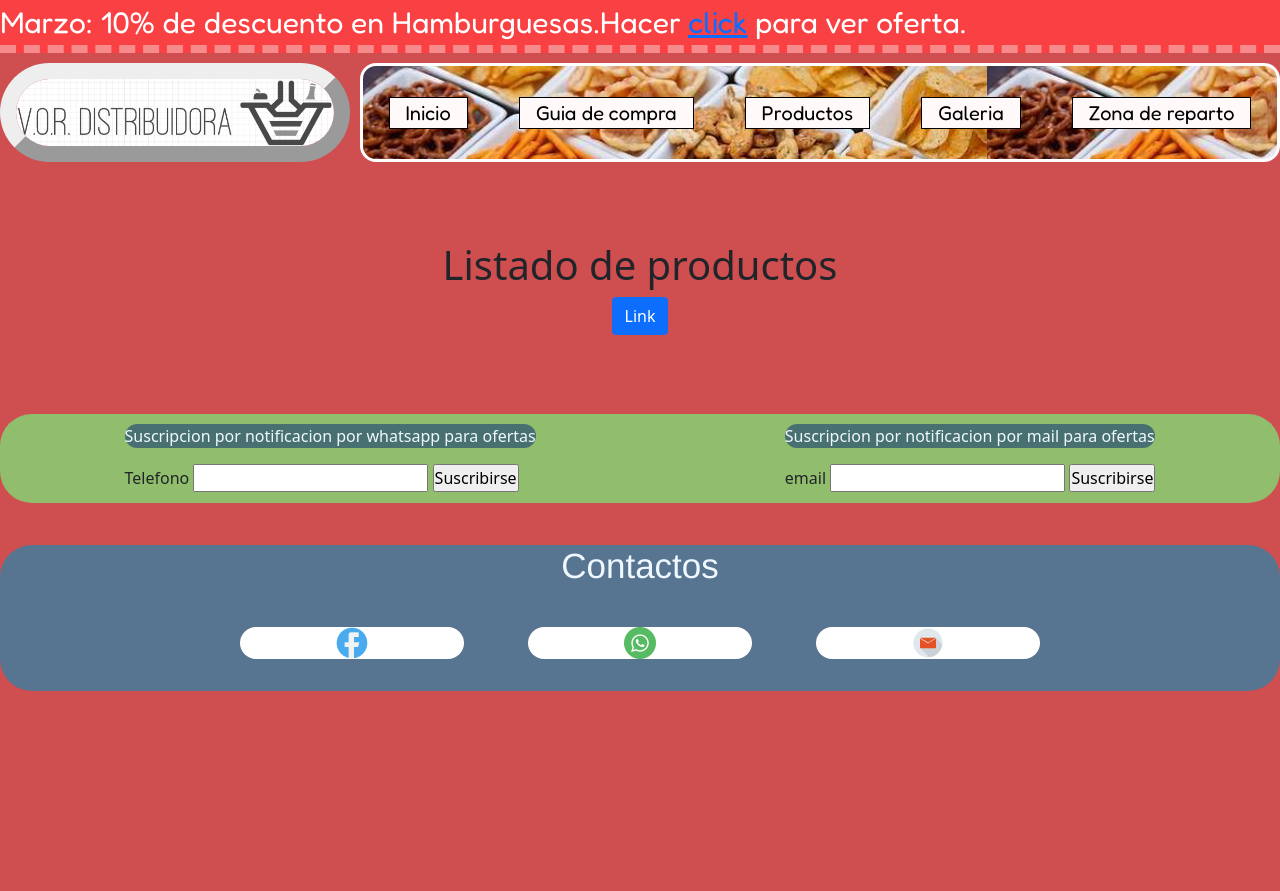
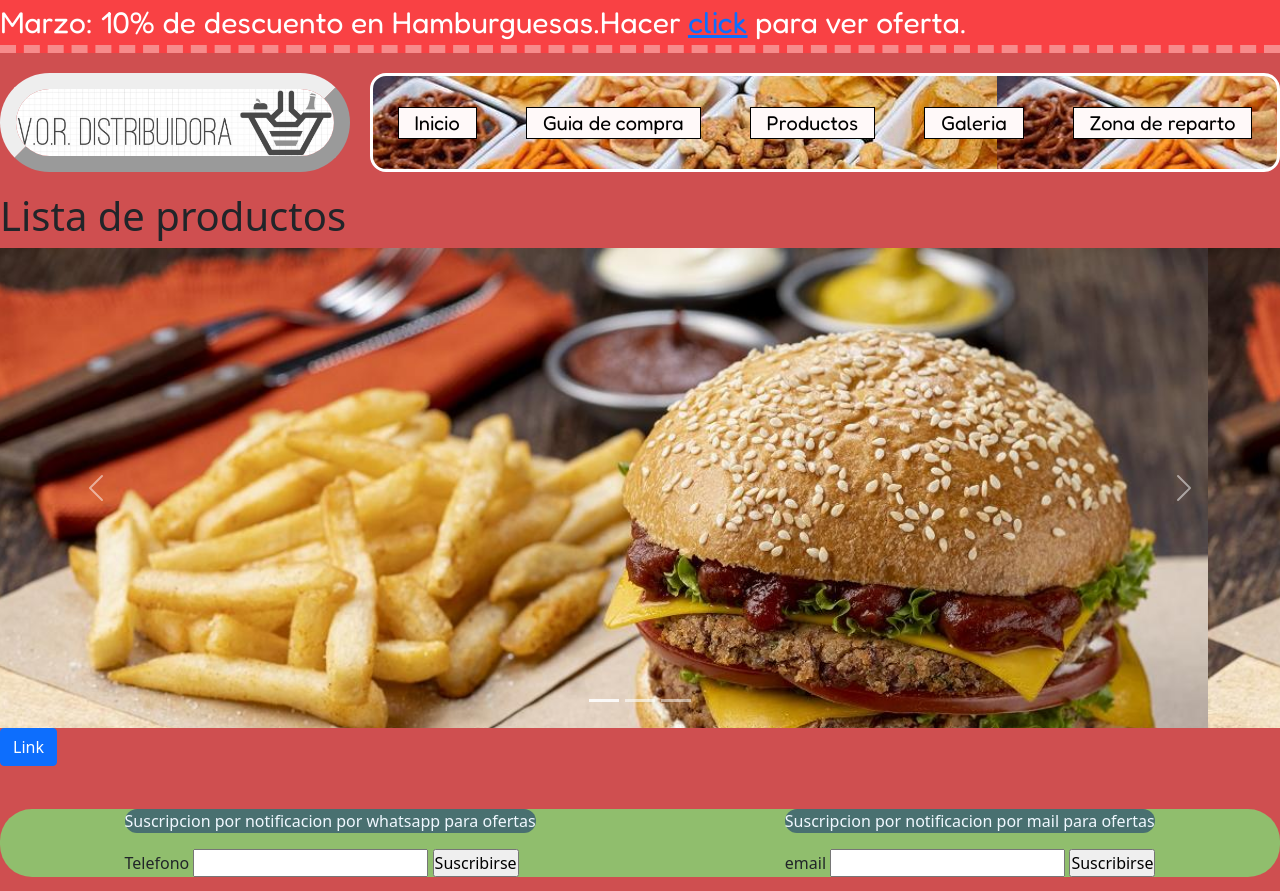
Before and after one commit to davidrossetti/PaginaEncargoSnack, a website: page secciones/productos.html in a window 1280 px wide. Shown: the top 891 px of the page. Before the commit the page ends 800 px from the top, so only its background shows below. Drawn offline with nearby package versions, Linux system fonts and the light colour scheme.

Commit message:
Se actualizaron paginas de reparto y productos

```diff
--- a/secciones/productos.html
+++ b/secciones/productos.html
@@ -6,22 +6,28 @@
     <meta http-equiv="X-UA-Compatible" content="IE=edge">
     <meta name="viewport" content="width=device-width, initial-scale=1.0">
     <meta name="description" content="Lista de alimentos a la venta.">
-    <meta name="keywords" content="Gaseosa,barato,cantidad,mayorista,snacks,hamburguesas,patys,salchichas,panchos,combo">
+    <meta name="keywords"
+        content="Gaseosa,barato,cantidad,mayorista,snacks,hamburguesas,patys,salchichas,panchos,combo">
     <link rel="shortcut icon" href="../multimedia/icono-camion.png" type="image/x-icon">
-    <link href="https://cdn.jsdelivr.net/npm/bootstrap@5.1.3/dist/css/bootstrap.min.css" rel="stylesheet" integrity="sha384-1BmE4kWBq78iYhFldvKuhfTAU6auU8tT94WrHftjDbrCEXSU1oBoqyl2QvZ6jIW3" crossorigin="anonymous">
+    <link href="https://cdn.jsdelivr.net/npm/bootstrap@5.1.3/dist/css/bootstrap.min.css" rel="stylesheet"
+        integrity="sha384-1BmE4kWBq78iYhFldvKuhfTAU6auU8tT94WrHftjDbrCEXSU1oBoqyl2QvZ6jIW3" crossorigin="anonymous">
     <!--Letra tipografica google-->
     <link rel="preconnect" href="https://fonts.googleapis.com">
     <link rel="preconnect" href="https://fonts.gstatic.com" crossorigin>
     <link href="https://fonts.googleapis.com/css2?family=Fredoka:wght@400;500&display=swap" rel="stylesheet">
     <link rel="stylesheet" href="../estilos/style.css">
-    <title>Distribuidora V.O.R.</title></head>
+    <title>Distribuidora V.O.R.</title>
+</head>
 </head>
 <!--Se asigna un grid a esta pagina HTML-->
+
 <body id="gridAreaProductos">
     <!--BOOTSTRAP:mensaje de alarma de notificacion superior-->
     <header class="alerta">
         <div>
-        Marzo: 10% de descuento en Hamburguesas.Hacer <a href="https://docs.google.com/spreadsheets/d/e/2PACX-1vT8EEeKnCbHd2Uk0k5uLScR05UbTyJ_SlBejPyH_Aoqzaq_wy10aAsOm23xyq2G7E-d-m-pDpA7BfFc/pub?output=xlsx">click</a> para ver oferta.
+            Marzo: 10% de descuento en Hamburguesas.Hacer <a
+                href="https://docs.google.com/spreadsheets/d/e/2PACX-1vT8EEeKnCbHd2Uk0k5uLScR05UbTyJ_SlBejPyH_Aoqzaq_wy10aAsOm23xyq2G7E-d-m-pDpA7BfFc/pub?output=xlsx">click</a>
+            para ver oferta.
         </div>
     </header>
 
@@ -52,15 +58,56 @@
     </nav>
 
     <!--titulo y enlace de para ver un excell con los productos disponibles-->
-    <section class="listaProductos">
-    <h1 class="tituloCentral">Listado de productos</h1>
     <!--BOOTSTRAP:boton de descarga de catalogo-->
-    <a class="btn btn-primary" href="https://docs.google.com/spreadsheets/d/e/2PACX-1vT8EEeKnCbHd2Uk0k5uLScR05UbTyJ_SlBejPyH_Aoqzaq_wy10aAsOm23xyq2G7E-d-m-pDpA7BfFc/pub?output=xlsx" role="button">Link</a>
+    <section class="principal">
+        <h1 id="tituloProductos">Lista de productos</h1>
+
+
+        <div id="carouselExampleIndicators" class="carousel slide" data-bs-ride="carousel">
+
+            <div class="carousel-indicators">
+                <button type="button" data-bs-target="#carouselExampleIndicators" data-bs-slide-to="0" class="active"
+                    aria-current="true" aria-label="Slide 1"></button>
+                <button type="button" data-bs-target="#carouselExampleIndicators" data-bs-slide-to="1"
+                    aria-label="Slide 2"></button>
+                <button type="button" data-bs-target="#carouselExampleIndicators" data-bs-slide-to="2"
+                    aria-label="Slide 3"></button>
+            </div>
+            <div class="carousel-inner">
+                <div class="carousel-item active">
+                    <img src="../multimedia/productosHamburgesa.jpg" class="d-block w-100" alt="...">
+                </div>
+                <div class="carousel-item">
+                    <img src="../multimedia/productosHamburgesa.jpg" class="d-block w-100" alt="...">
+                </div>
+                <div class="carousel-item">
+                    <img src="../multimedia/productosHamburgesa.JPG" class="d-block w-100" alt="...">
+                </div>
+            </div>
+            <button class="carousel-control-prev" type="button" data-bs-target="#carouselExampleIndicators"
+                data-bs-slide="prev">
+                <span class="carousel-control-prev-icon" aria-hidden="true"></span>
+                <span class="visually-hidden">Previous</span>
+            </button>
+            <button class="carousel-control-next" type="button" data-bs-target="#carouselExampleIndicators"
+                data-bs-slide="next">
+                <span class="carousel-control-next-icon" aria-hidden="true"></span>
+                <span class="visually-hidden">Next</span>
+            </button>
+        </div>
+
+        <a class="btn btn-primary"
+        href="https://docs.google.com/spreadsheets/d/e/2PACX-1vT8EEeKnCbHd2Uk0k5uLScR05UbTyJ_SlBejPyH_Aoqzaq_wy10aAsOm23xyq2G7E-d-m-pDpA7BfFc/pub?output=xlsx"
+        role="button">Link</a>
+
 
 
 
 
     </section>
+
+
+
 
     <!--Formularios de inscripcion-->
       <section class="casillasSus">
--- a/style/_htmlProductos.scss
+++ b/style/_htmlProductos.scss
@@ -7,16 +7,40 @@
     grid-template-areas:
         "notificacion notificacion notificacion notificacion"
         "logo navegacion  navegacion navegacion"
-        "lista lista  lista lista"
-       "casillasSus casillasSus casillasSus  casillasSus"
+        "tituloProductos tituloProductos tituloProductos tituloProductos"
+      "casillasSus casillasSus casillasSus  casillasSus"
         "contacto contacto contacto contacto";
-    grid-template-columns: 1fr 1fr 1.8fr 0.3fr;
+    grid-template-columns: 2fr 2fr 2fr 1fr;
     /*Configura tamaño columnas*/
-    grid-template-rows:  0.2fr 0.2fr 1.3fr 0.5fr 1fr;
+    grid-template-rows:  0.1fr 0.1fr 6fr 0.01fr;
     /*Configura tamaño filas*/
-    gap: 10px 10px;
+    gap: 20px 20px;
     /*Configura tamaño margenes*/
 }
+
+
+.principal{
+    grid-area: tituloProductos;
+
+}
+
+
+
+
+.carousel-item{
+
+    max-height: 30rem;
+}
+
+
+.listaNavegacion{
+    grid-area: navegacion;
+    display: flex;
+
+
+}
+
+
 
 /*Se modifica atributos del apartado productos, posicion*/
 .listaProductos{
--- a/style/_htmlReparto.scss
+++ b/style/_htmlReparto.scss
@@ -31,6 +31,7 @@
 .mapaReparto{
     grid-area: Mapa;
     display: flex;
+    flex-direction: column;
 
 
     img{
```
Also changed, not shown: index.html (+1 -1 lines), secciones/guia.html (+47 -6 lines), secciones/reparto.html (+5 -5 lines), estilos/style.css, multimedia/productosHamburgesa.jpg (added), multimedia/productosPancho.jpg (added), multimedia/productosSnack.JPG (added). Lines whose indentation alone changed are shown as unchanged.
